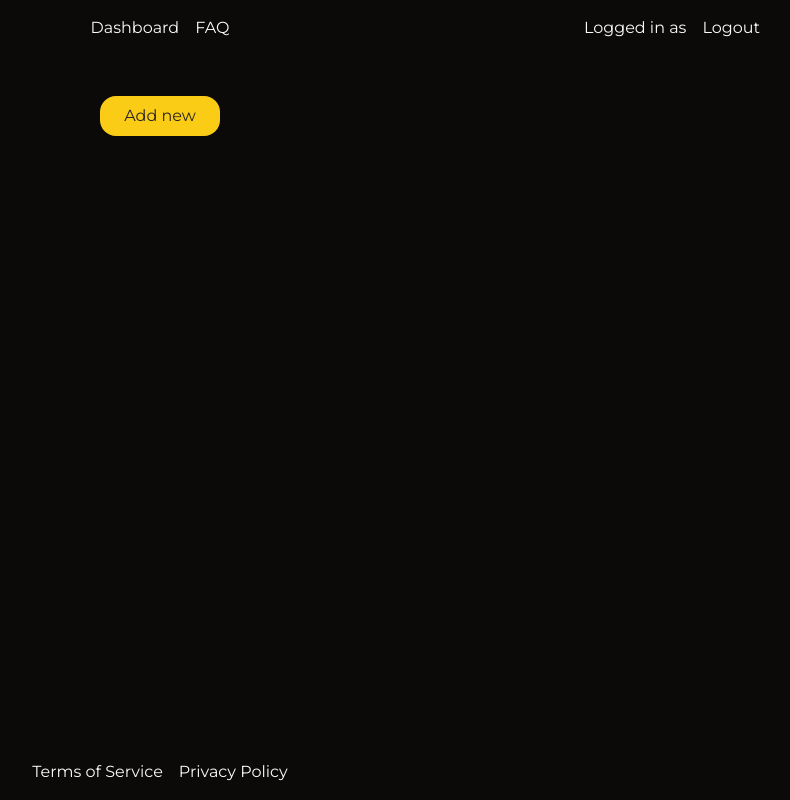
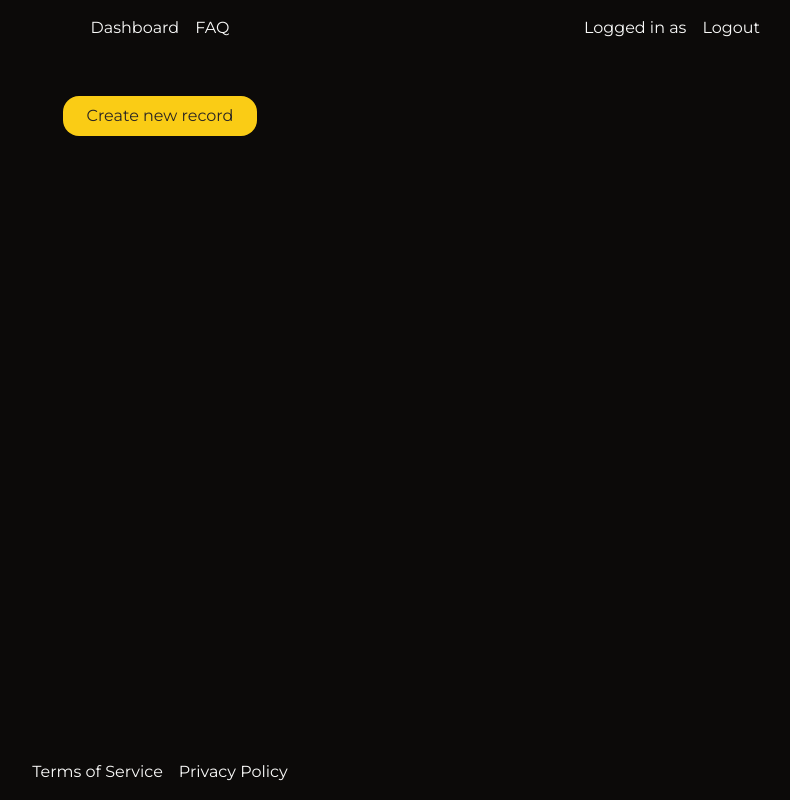
Before and after one commit to juhamikael/jobtracker, a Next.js app: page /dashboard in a window 1280 px wide. Shown: the whole page, without its empty margins (480-1270 px from the left). Built offline with nearby package versions, Linux system fonts and the light colour scheme; no server answers; the database is empty.

Commit message:
Add questionmark icon to future use
Should be used with Tooltip to let user know what happens and where

```diff
--- a/components/dashboard/Form.tsx
+++ b/components/dashboard/Form.tsx
@@ -35,6 +35,7 @@ import { Input } from "../ui/input";
 import { cn } from "@/lib/utils";
 import { Button } from "../ui/button";
 import { BsFillCalendarDateFill } from "react-icons/bs";
+import { AiFillQuestionCircle } from "react-icons/ai";
 import { Calendar } from "../ui/calendar";
 
 interface ShowFormProps {
@@ -94,7 +95,7 @@ const ShowForm: FC<ShowFormProps> = ({ user, updateTable, setUpdateTable }) => {
     <>
       <Dialog>
         <DialogTrigger className="py-2 px-6 bg-primary rounded-2xl text-muted">
-          Add new
+          Create new record
         </DialogTrigger>
         <DialogContent>
           <DialogHeader>
```
